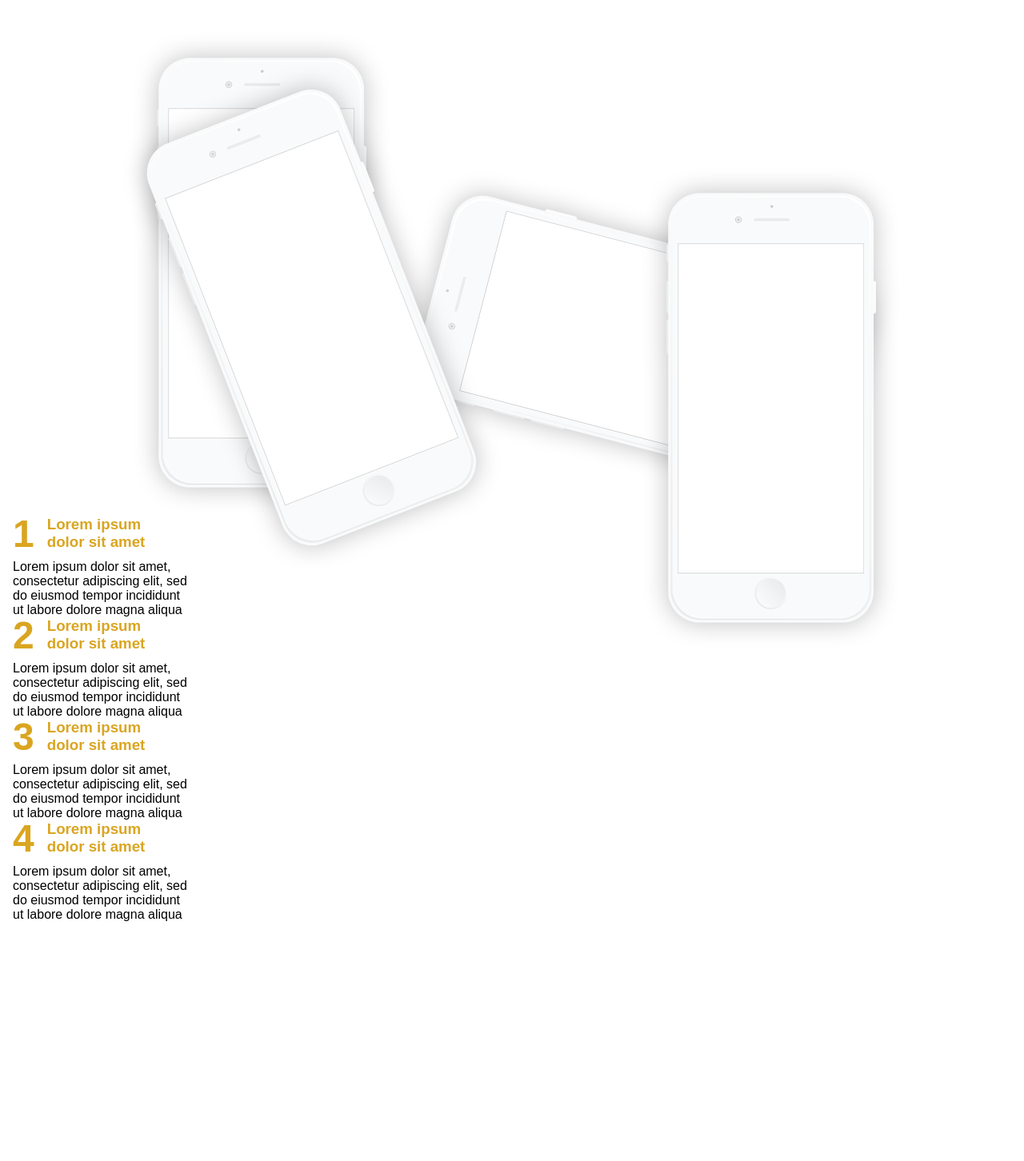
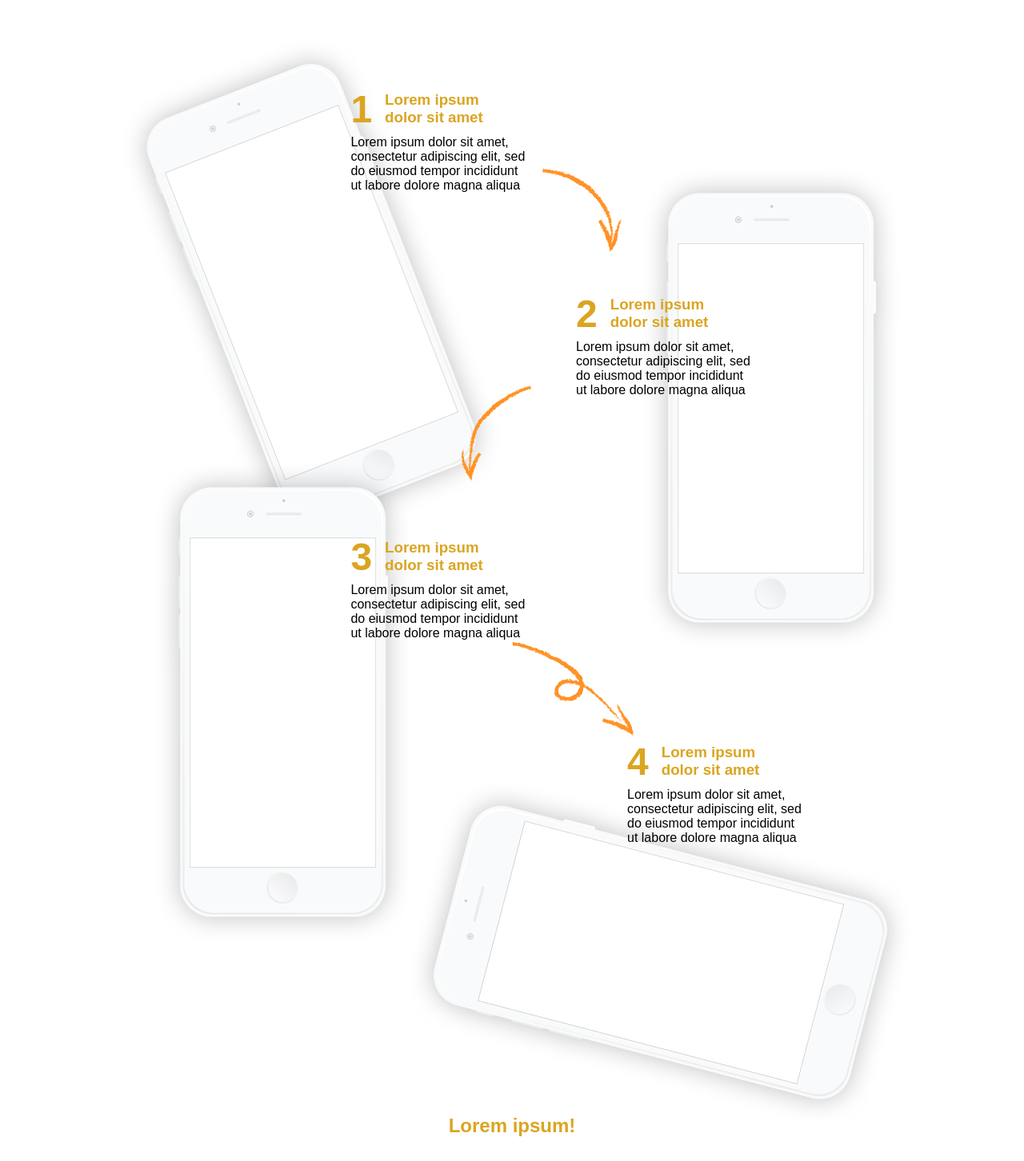
Before and after one commit to pawel-politowski/zadanieTestowe, a React (Create React App) app: page / in a window 1280 px wide. Shown: the part 798-2250 px from the top of the page at 80% size. Built offline with nearby package versions, Linux system fonts and the light colour scheme.

Commit message:
Section 2 done

```diff
--- a/src/Components/HowItWorks/HowItWorks.css
+++ b/src/Components/HowItWorks/HowItWorks.css
@@ -6,7 +6,7 @@
 
 .phone1 {
     position: absolute;
-    top: 10%;
+    top: 8%;
     left: 12%;
 }
 
@@ -15,3 +15,65 @@
     top: 18%;
     right: 12%;
 }
+
+.phone3 {
+    position: absolute;
+    top: 41%;
+    left: 15%;
+}
+
+.phone4 {
+    position: absolute;
+    top: 66%;
+    left: 40%;
+}
+
+.firstPrgh {
+    position: absolute;
+    top: 12%;
+    left: 33%;
+}
+
+.secondPrgh {
+    position: absolute;
+    top: 28%;
+    left: 55%;
+}
+
+.thirdPrgh {
+    position: absolute;
+    top: 47%;
+    left: 33%;
+}
+
+.fourthPrgh {
+    position: absolute;
+    top: 63%;
+    left: 60%;
+}
+
+.arrow1 {
+    position: absolute;
+    top: 18%;
+    left: 53%;
+}
+
+.arrow2 {
+    position: absolute;
+    top: 35%;
+    left: 45%;
+}
+
+.arrow3 {
+    position: absolute;
+    top: 55%;
+    left: 50%;
+}
+
+h2 {
+    color: goldenrod;
+    position: absolute;
+    bottom: 5%;
+    left: 50%;
+    transform: translate(-50%, 0);
+}
--- a/src/Components/HowItWorks/HowItWorks.js
+++ b/src/Components/HowItWorks/HowItWorks.js
@@ -29,6 +29,10 @@ function HowItWorks() {
             <div className="fourthPrgh">
                 <Description children="4"/>
             </div>
+            <img className="arrow1" src={Arrow1} alt="arrow1"/>
+            <img className="arrow2" src={Arrow2} alt="arrow2"/>
+            <img className="arrow3" src={Arrow3} alt="arrow3"/>
+            <h2>Lorem ipsum!</h2>
         </div>
     )
 }
```
